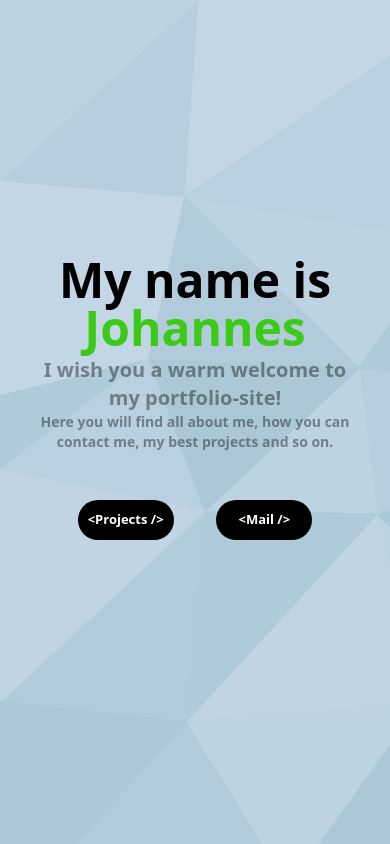
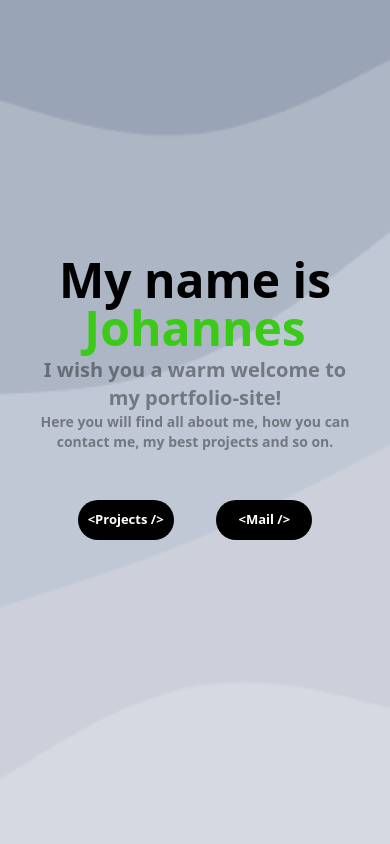
Before and after one commit to johanneskungen/portfolio, a React (Create React App) app: page / in a window 390 px wide. Shown: the top 844 px of the page. Built offline with nearby package versions, Linux system fonts and the light colour scheme.

Commit message:
hopefully last one

```diff
--- a/src/Home.js
+++ b/src/Home.js
@@ -17,9 +17,11 @@ function Home({ setPage }) {
       animate={repo}
       className="relative w-screen h-screen overflow-x-clip"
     >
-      <div className="w-screen h-screen absolute top-0 left-0 -z-10">
+      <div className="hidden md:block absolute top-0 left-0 -z-10">
         <Svg />
       </div>
+      <img src={wave} alt="background" className="md:hidden absolute -z-10 h-[120vh] w-[100vw] top-0 left-0"/>
+
       <motion.div
         initial={{ y: -600 }}
         animate={{
```
